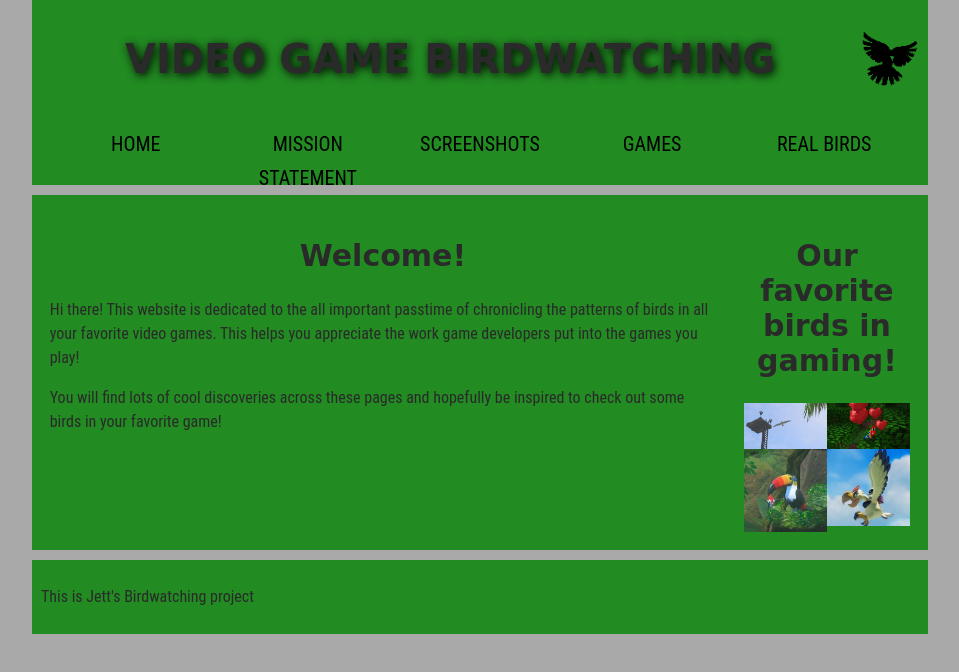
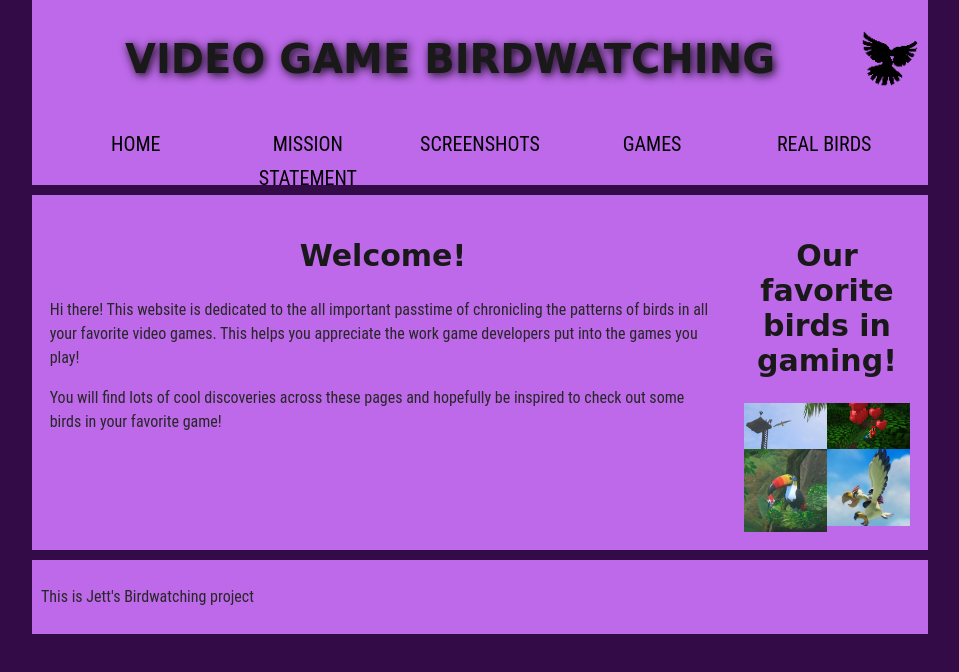
Before and after one commit to jlpboss/Birdwatching, a plain HTML site: page index.html in a window 1280 px wide. Shown: the whole page, without its empty margins (160-1119 px from the left). Drawn offline with Linux system fonts and the light colour scheme; files whose address does not match are found by name.

Commit message:
Changed Colours

```diff
--- a/style.css
+++ b/style.css
@@ -6,7 +6,7 @@ html, body {
 
   html {
     font-size: 10px;
-    background-color: #a9a9a9;
+    background-color: #320b47;
   }
 
   body {
@@ -18,12 +18,12 @@ html, body {
 
   h1, h2, h3 {
     font-family: 'Cinzel Decorative', cursive;
-    color: #2a2a2a;
+    color: #1a1919;
   }
 
   p, input, li {
     font-family: 'Roboto Condensed', sans-serif;
-    color: #2a2a2a;
+    color: #272727;
   }
 
   h1 {
@@ -54,12 +54,12 @@ html, body {
   }
 
   body > * {
-    background-color: blueviolet;
+    background-color: blue;
     padding: 1%;
   }
 
   main, header, nav, article, aside, footer, section {
-    background-color: #228B22;
+    background-color: #bd69e9;
     padding: 1%;
   }
 
```
